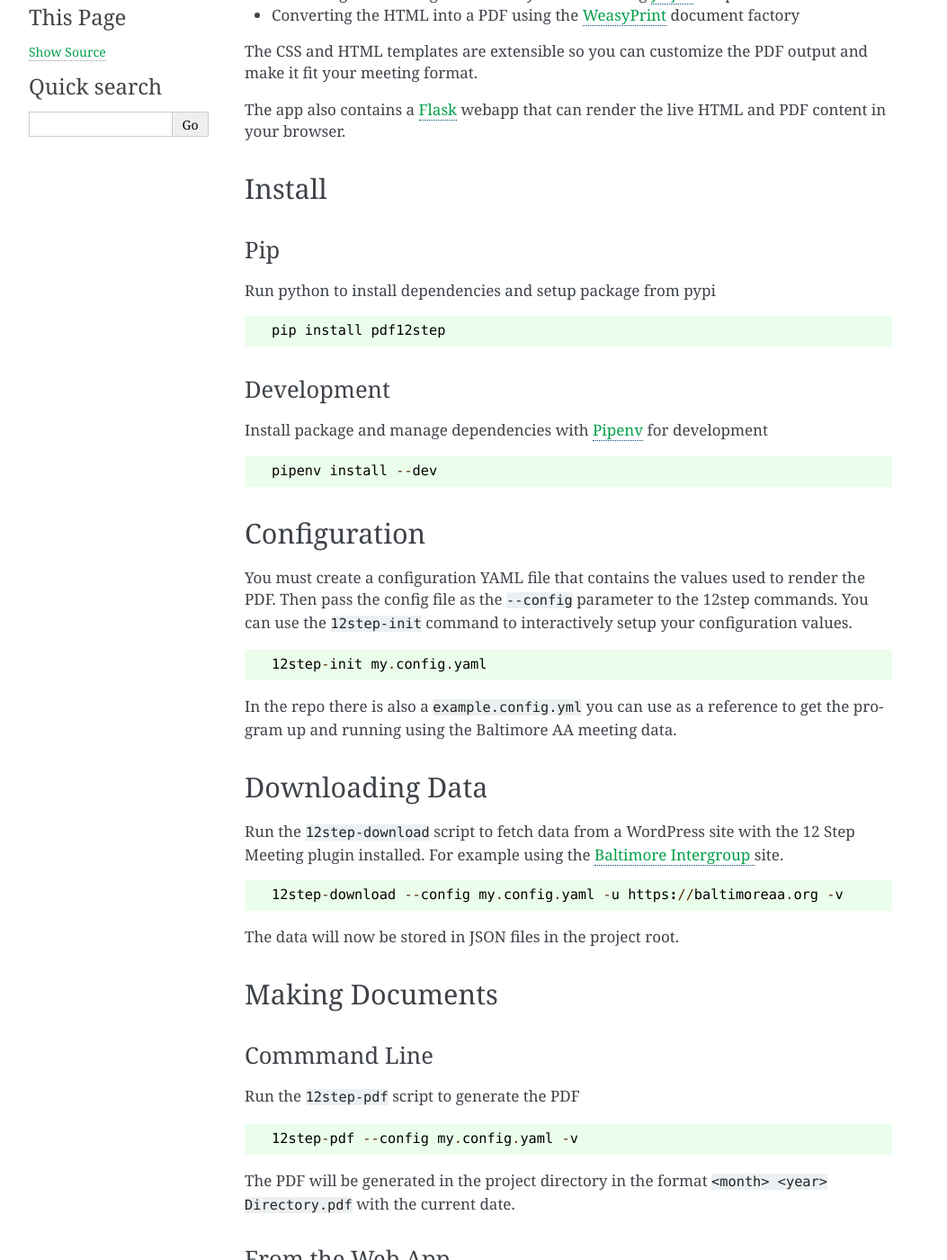
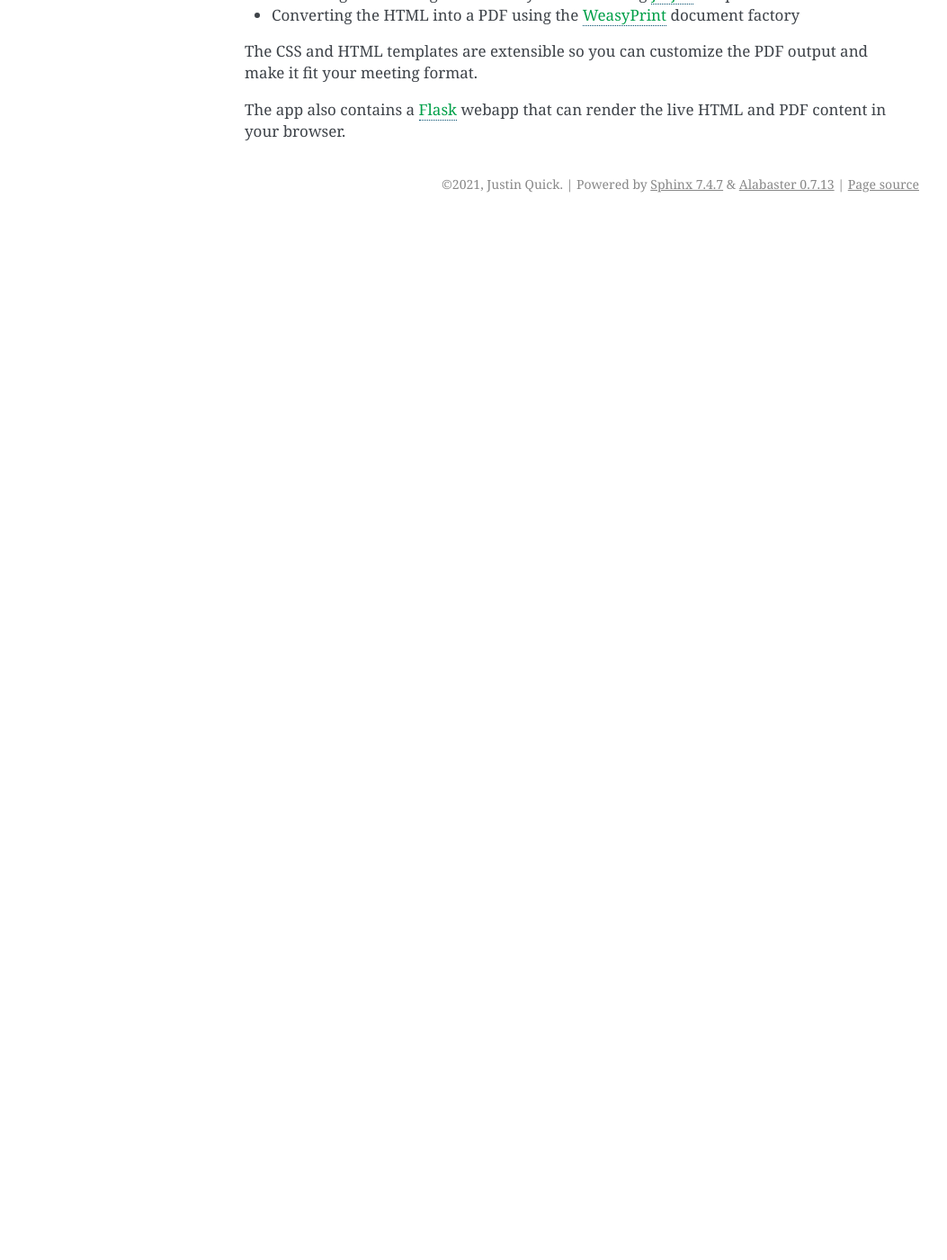
Before and after one commit to justquick/pdf12step, a Sphinx documentation site: the page built from docs/README.md, in a window 1280 px wide and 1400 px high, scrolled down 355 px. Shown: the whole window at 90% size, without its empty margins (118-1171 px from the left). Built offline with Sphinx 7.4.7, drawn with Linux system fonts in a browser that asks for light colours; after the commit the page ends 900 px from its top, so only the background shows below that; some of the changed text lies outside the part shown.

Commit message:
updated docs

````diff
--- a/docs/README.md
+++ b/docs/README.md
@@ -11,83 +11,3 @@ The tool works by
 The CSS and HTML templates are extensible so you can customize the PDF output and make it fit your meeting format.
 
 The app also contains a [Flask](https://flask.palletsprojects.com/) webapp that can render the live HTML and PDF content in your browser.
-
-## Install
-
-### Pip
-
-Run python to install dependencies and setup package from pypi
-
-```
-pip install pdf12step
-```
-
-
-### Development
-
-Install package and manage dependencies with [Pipenv](https://docs.pipenv.org/) for development
-
-```
-pipenv install --dev
-```
-
-## Configuration
-
-You must create a configuration YAML file that contains the values used to render the PDF.
-Then pass the config file as the `--config` parameter to the 12step commands.
-You can use the `12step-init` command to interactively setup your configuration values.
-
-```
-12step-init my.config.yaml
-```
-
-In the repo there is also a `example.config.yml` you can use as a reference to get the program up and running using the Baltimore AA meeting data.
-
-
-## Downloading Data
-
-Run the `12step-download` script to fetch data from a WordPress site with the 12 Step Meeting plugin installed. For example using the [Baltimore Intergroup ](https://baltimoreaa.org/) site.
-
-```
-12step-download --config my.config.yaml -u https://baltimoreaa.org -v
-```
-
-The data will now be stored in JSON files in the project root.
-
-## Making Documents
-
-### Commmand Line
-
-Run the `12step-pdf` script to generate the PDF
-
-```
-12step-pdf --config my.config.yaml -v
-```
-
-The PDF will be generated in the project directory in the format `<month> <year> Directory.pdf` with the current date.
-
-### From the Web App
-
-Run the Flask server to start the local web app running.
-
-```
-12step-flask
-```
-
-The app will now be available on [http://localhost:5000](http://localhost:5000)
-
-If you change any config or code, you will have to restart the service as live reload doesnt pick up on changes and most of the code is cached.
-
-Please never use this webapp in production. It takes a long time and a lot of resources to render PDFs which makes it bad for app deployment. Instead, run the `12step-pdf` command on a regular interval (cron) to write the PDF file to a location your site can serve (eg wp-content)
-
-#### HTML
-
-The fastest way to test out the document is using the HTML formatter. It will not have the page cover, page header or some styles but it's a good quick sanity check.
-
-[http://localhost:5000/meetings.html](http://localhost:5000/meetings.html)
-
-#### PDF
-
-The live PDF version takes a while to generate but is available at
-
-[http://localhost:5000/meetings.pdf](http://localhost:5000/meetings.pdf)
--- a/docs/conf.py
+++ b/docs/conf.py
@@ -39,7 +39,6 @@ extensions = [
     'sphinx.ext.autodoc',
     'sphinx.ext.viewcode',
     'sphinxcontrib.autoprogram'
-
 ]
 
 # Add any paths that contain templates here, relative to this directory.
--- a/docs/examples.rst
+++ b/docs/examples.rst
@@ -10,13 +10,11 @@ PDF
 Fully rendered PDF file of the meetings list for Baltimore Intergroup
 
 `December 2021 Directory.pdf <./_static/December%202021%20Directory.pdf>`_
-^^^^^^^^^^^^^^^^^^^^^^^^^^^^^^^^^^^^^^^^^^^^^^^^^^^^^^^^^^^^^^^^^^^^^^^^^^
 
 HTML
 ----
 
-Base HTML that the tool renders and then hands off to WeasyPrint to render to the PDF above
-
+Base HTML that the tool renders and then hands off to WeasyPrint to render to the PDF above.
+This HTML will not have all the proper formatting like the PDF.
 
 `December 2021 Directory.html <./_static/December%202021%20Directory.html>`_
-^^^^^^^^^^^^^^^^^^^^^^^^^^^^^^^^^^^^^^^^^^^^^^^^^^^^^^^^^^^^^^^^^^^^^^^^^^^^
````
Also changed, not shown: docs/config.md (added, +27 -0 lines), docs/index.md (+5 -3 lines), docs/install.md (added, +20 -0 lines), docs/quickstart.md (added, +10 -0 lines), docs/usage.md (added, +49 -0 lines).
